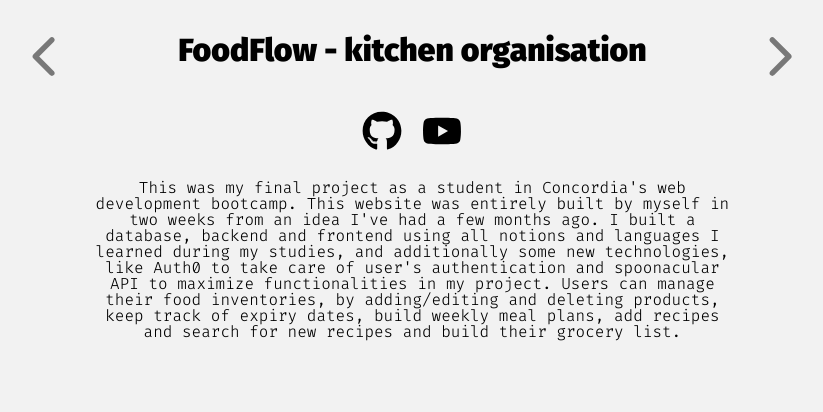
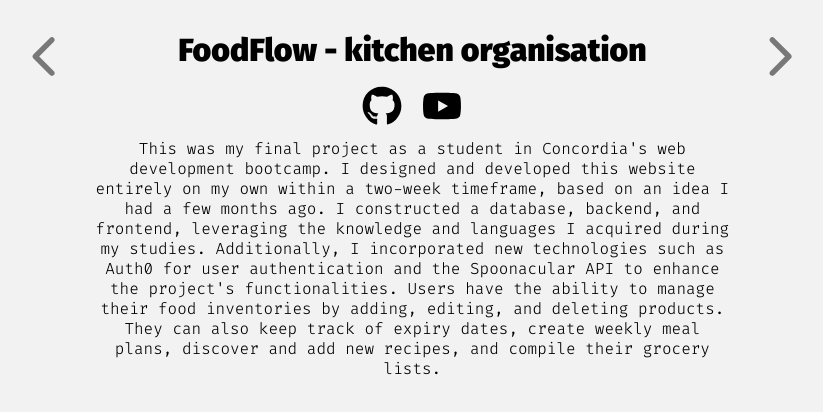
Before and after one commit to MarccAntoine/project-portfolio, a React (Create React App) app: page / in a window 1280 px wide. Shown: the part 2640-3052 px from the top of the page, without its empty margins (426-1249 px from the left). Built offline with nearby package versions, Linux system fonts and the light colour scheme; no server answers; grey boxes are pictures that could not be loaded.

Commit message:
enhancement to projects

```diff
--- a/src/components/ContactMe.js
+++ b/src/components/ContactMe.js
@@ -27,7 +27,7 @@ const ContactMe = ( {reference, isvisible} ) =>
 
     const copyEmail = () =>
     {
-        navigator.clipboard.writeText("marc-a.t@hotmail.com");
+        navigator.clipboard.writeText("marcantoine.t.dev@gmail.com");
 
         showNotifFunc("Email copied to clipboard!")
     }
--- a/src/components/Projects.js
+++ b/src/components/Projects.js
@@ -116,9 +116,11 @@ const ProjectName = styled.h3`
 const ProjectDesc = styled.p`
     width: 80%;
     margin: 0 auto;
+    padding-top: 10px;
     padding-bottom: 10px;
     color: var(--secondary-contrast);
     font-size: 1rem;
+    line-height: 125%;
 
     @media only screen and (max-width: 600px) {
         padding-bottom: 10px;
--- a/src/content/projectsData.js
+++ b/src/content/projectsData.js
@@ -1,6 +1,6 @@
 
 export const projects = [
-    {srcImg1: "https://i.imgur.com/QyCYsPQ.png", srcImg2: "https://i.imgur.com/IQSOWxb.png", description: "This was my final project as a student in Concordia's web development bootcamp. This website was entirely built by myself in two weeks from an idea I've had a few months ago. I built a database, backend and frontend using all notions and languages I learned during my studies, and additionally some new technologies, like Auth0 to take care of user's authentication and spoonacular API to maximize functionalities in my project. Users can manage their food inventories, by adding/editing and deleting products, keep track of expiry dates, build weekly meal plans, add recipes and search for new recipes and build their grocery list.", name: "FoodFlow - kitchen organisation", id: "foodflow", git: "https://github.com/MarccAntoine/Final-Project", youtube : "https://youtu.be/rZgoNrJCjHs"},
-    {srcImg1: "https://i.imgur.com/NM6tIu9.png", srcImg2: "https://i.imgur.com/2sZlW3h.png", description: "This project was realized in collaboration with two teammates using GitHub. We built the database, server and front-end from an initial array of products provided by the bootcamp. To complete this project, I worked in collaboration with my teammates to connect everything together. I personally took charge of organizing and planning the endpoints, I then worked on some of those endpoints and part of the front-end. I also created the cart system, to add/update product and place transactions using the useContext hook from React as per the project's guideline.", name: "E-commerce Website", id: "ecomm"},
-    {srcImg1: "https://i.imgur.com/SlMr0Mv.png", srcImg2: "https://i.imgur.com/HqDr2qI.png", description: "This was my first web development project working in team during my bootcamp. Me and my teammate were given a server with already completed endpoints to fetch the data. We built the entire front-end using REACT and Javascript according to our client's, technically the project's , expectations and user interface. It is possible to navigate on the website, both on mobile and computer, interact with the tweets by adding likes/retweets and interact with the profiles by following/unfollowing them.", name: "Twitter Clone", id: "twitter"}
+    {srcImg1: "https://i.imgur.com/QyCYsPQ.png", srcImg2: "https://i.imgur.com/IQSOWxb.png", description: "This was my final project as a student in Concordia's web development bootcamp. I designed and developed this website entirely on my own within a two-week timeframe, based on an idea I had a few months ago. I constructed a database, backend, and frontend, leveraging the knowledge and languages I acquired during my studies. Additionally, I incorporated new technologies such as Auth0 for user authentication and the Spoonacular API to enhance the project's functionalities. Users have the ability to manage their food inventories by adding, editing, and deleting products. They can also keep track of expiry dates, create weekly meal plans, discover and add new recipes, and compile their grocery lists.", name: "FoodFlow - kitchen organisation", id: "foodflow", git: "https://github.com/MarccAntoine/Final-Project", youtube : "https://youtu.be/rZgoNrJCjHs"},
+    {srcImg1: "https://i.imgur.com/NM6tIu9.png", srcImg2: "https://i.imgur.com/2sZlW3h.png", description: "This project was realized in collaboration with two teammates using GitHub. We built the database, server, and front-end from an initial array of products provided by the bootcamp. To complete this project, I worked in collaboration with my teammates to connect everything together. I personally took charge of organizing and planning the endpoints. I then worked on some of those endpoints and part of the front-end. I also created the cart system to add/update products and place transactions using the useContext hook from React, as per the project's guidelines.", name: "E-commerce Website", id: "ecomm"},
+    {srcImg1: "https://i.imgur.com/SlMr0Mv.png", srcImg2: "https://i.imgur.com/HqDr2qI.png", description: "This was my first web development project as part of a team during my boot camp. My teammate and I were provided with a server already equipped with completed endpoints for data retrieval. We constructed the entire frontend using REACT and JavaScript, aligning it with the project's technical requirements and user interface expectations. The website is fully navigable on both mobile and desktop devices, allowing users to interact with tweets by adding likes and retweets, as well as engaging with profiles through follow/unfollow actions.", name: "Twitter Clone", id: "twitter"}
 ]
```
